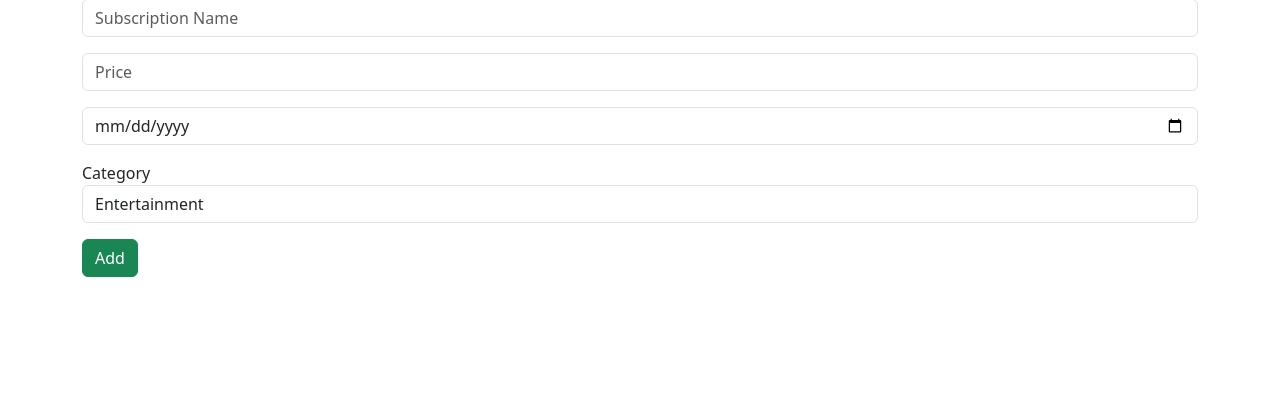
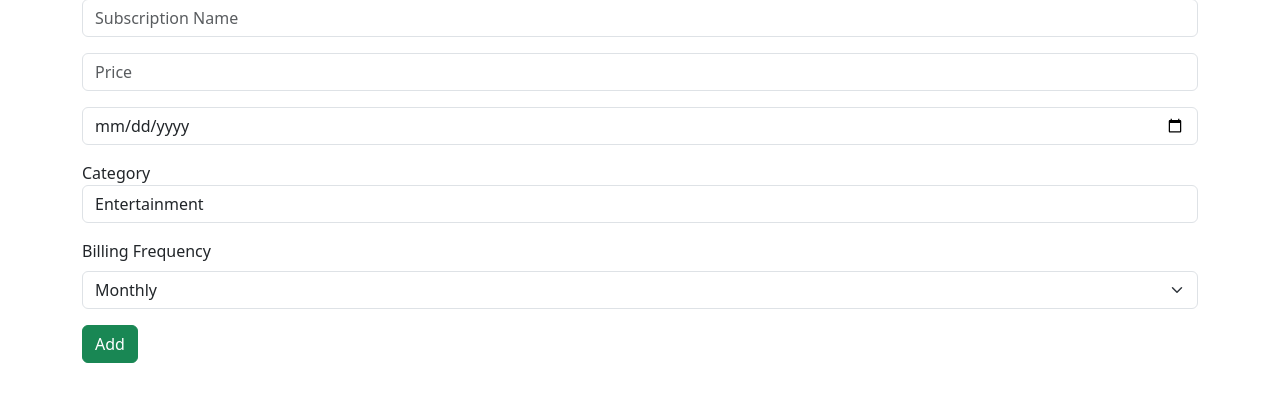
Before and after one commit to Samarth-Rao-24/saas-subscription-tracker, a Flask app: page /add-subscription in a window 1280 px wide. Shown: the part 127-529 px from the top of the page. Run offline with Flask 3, Linux system fonts and the light colour scheme; the visitor is signed in with stand-in values (Sample User, id 1).

Commit message:
done day 10

```diff
--- a/app/__init__.py
+++ b/app/__init__.py
@@ -46,7 +46,13 @@ def create_app():
 
         subscriptions = current_user.subscriptions
 
-        total = sum(sub.price for sub in subscriptions)
+        total=0
+
+        for sub in subscriptions:
+            if sub.frequency=="Monthly":
+                total+=sub.price
+            elif sub.frequency =="Yearly":
+                total+=sub.price/12
 
         today = datetime.now().date()
         next_7_days = today + timedelta(days=7)
@@ -56,7 +62,14 @@ def create_app():
             if today <= sub.billing_date <= next_7_days
         ]
 
-        yearly_total = total * 12
+        yearly_total = 0
+
+        for sub in subscriptions:
+            if sub.frequency == "Monthly":
+                yearly_total += sub.price * 12
+            elif sub.frequency == "Yearly":
+                yearly_total += sub.price
+
 
         category_totals = defaultdict(float)
 
@@ -66,6 +79,16 @@ def create_app():
         category_labels = list(category_totals.keys())
         category_values = list(category_totals.values())
 
+        monthly_totals = defaultdict(float)
+
+        for sub in subscriptions:
+            month = sub.billing_date.strftime("%Y-%m")
+            monthly_totals[month] += sub.price
+
+        monthly_labels = list(monthly_totals.keys())
+        monthly_values = list(monthly_totals.values())
+
+
         return render_template(
             "dashboard.html",
             subscriptions=subscriptions,
@@ -73,7 +96,9 @@ def create_app():
             yearly_total=yearly_total,
             upcoming=upcoming,
             category_labels=category_labels,
-            category_values=category_values
+            category_values=category_values,
+            monthly_labels=monthly_labels,
+            monthly_values=monthly_values
         )
 
     return app
--- a/app/models/subscription.py
+++ b/app/models/subscription.py
@@ -11,5 +11,5 @@ class Subscription(db.Model):
 
     created_at = db.Column(db.DateTime, default=datetime.utcnow)
     category=db.Column (db.String(100),nullable=False,default="General")
-
+    frequency=db.Column(db.String(20),default="Month")
     user_id = db.Column(db.Integer,db.ForeignKey('users.id'),nullable=False)
--- a/app/routes/subscription.py
+++ b/app/routes/subscription.py
@@ -3,6 +3,9 @@ from flask_login import login_required, current_user
 from app.extensions import db
 from app.models import Subscription
 from datetime import datetime
+import csv
+from io import StringIO
+from flask import Response
 
 subscription = Blueprint('subscription', __name__)
 
@@ -16,12 +19,13 @@ def add_subscription():
             price = request.form.get("price")
             billing_date = request.form.get("billing_date")
             category = request.form.get("category")
-
+            frequency=request.form.get("frequency")
             new_sub = Subscription(
                 name=name,
                 price=float(price),
                 billing_date=datetime.strptime(billing_date, "%Y-%m-%d"),
                 category=category,
+                frequency=frequency,
                 owner=current_user
             )
 
@@ -85,3 +89,30 @@ def edit_subscription(id):
             return redirect(url_for("subscription.edit_subscription", id=id))
 
     return render_template("edit_subscription.html", sub=sub)
+
+
+@subscription.route("/export")
+@login_required
+def export_subscription():
+    subscriptions =Subscription.query.filter_by(user_id=current_user.id).all()
+
+    si=StringIO()
+    writer=csv.writer(si)
+
+    writer.writerow(["Name","Category","Price","Billing Date"])
+
+    for sub in subscriptions:
+        writer.writerow([
+            sub.name,
+            sub.category,
+            sub.price,
+            sub.billing_date.strftime("%Y-%m-%d")
+        ])
+
+    output=si.getvalue()
+
+    return Response(
+        output,
+        mimetype="text/csv",
+        headers={"Content-Disposition":"attachment;filename=subscriptions.csv"}
+    )
--- a/app/templates/add_subscription.html
+++ b/app/templates/add_subscription.html
@@ -30,6 +30,14 @@
             </select>
     </div>
 
+    <div class="mb-3">
+        <label class="form-label">Billing Frequency</label>
+        <select name="frequency" class="form-select">
+            <option value="Monthly">Monthly</option>
+            <option value="Yearly">Yearly</option>
+        </select>
+    </div>
+
     <button type="submit" class="btn btn-success">Add</button>
 
 
```
Also changed, not shown: app/templates/dashboard.html (+53 -3 lines), migrations/versions/56a22e3a60f1_added_frequency.py (added, +32 -0 lines).
